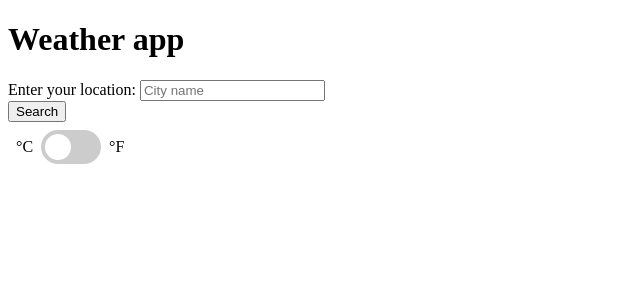
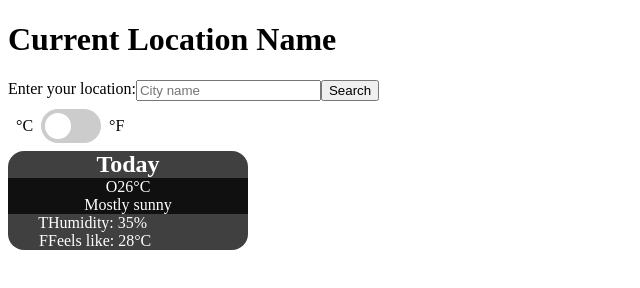
Before and after one commit to Roxanoel/weather-app, a website: page dist/index.html in a window 1280 px wide. Shown: the whole page, without its empty margins (0-640 px from the left). Drawn offline with Linux system fonts and the light colour scheme; no server answers.

Commit message:
Basic elements for today weather.

```diff
--- a/src/styles.css
+++ b/src/styles.css
@@ -1,3 +1,51 @@
+/* CURRENT WEATHER */
+.current-weather {
+    display: grid;
+    grid-template-columns: 1fr 5fr;
+
+    width: 240px;
+
+    background-color: rgba(0, 0, 0, .75);
+    border-radius: 16px;
+
+    color: white;
+}
+
+.current-weather h2 {
+    grid-column: 1 / -1;
+
+    margin: 0;
+
+    text-align: center;
+}
+
+.hero {
+    display: flex;
+    justify-content: center;
+
+    grid-column: 1 / -1;
+    justify-self: center;
+
+    background-color: rgba(0, 0, 0, .75);
+
+    width: 100%;
+}
+
+.descr {
+    grid-column: 1 / -1;
+    justify-self: center;
+
+    background-color: rgba(0, 0, 0, .75);
+
+    width: 100%;
+
+    text-align: center;
+}
+
+.icon {
+    text-align: right;
+}
+
 /* FOR TOGGLE */
 .switch {
     position: relative;
@@ -59,3 +107,7 @@
     gap: 8px;
     align-items: center;
 }
+
+#location-form {
+    display: flex;
+}
```
Also changed, not shown: dist/index.html, dist/main.js.
